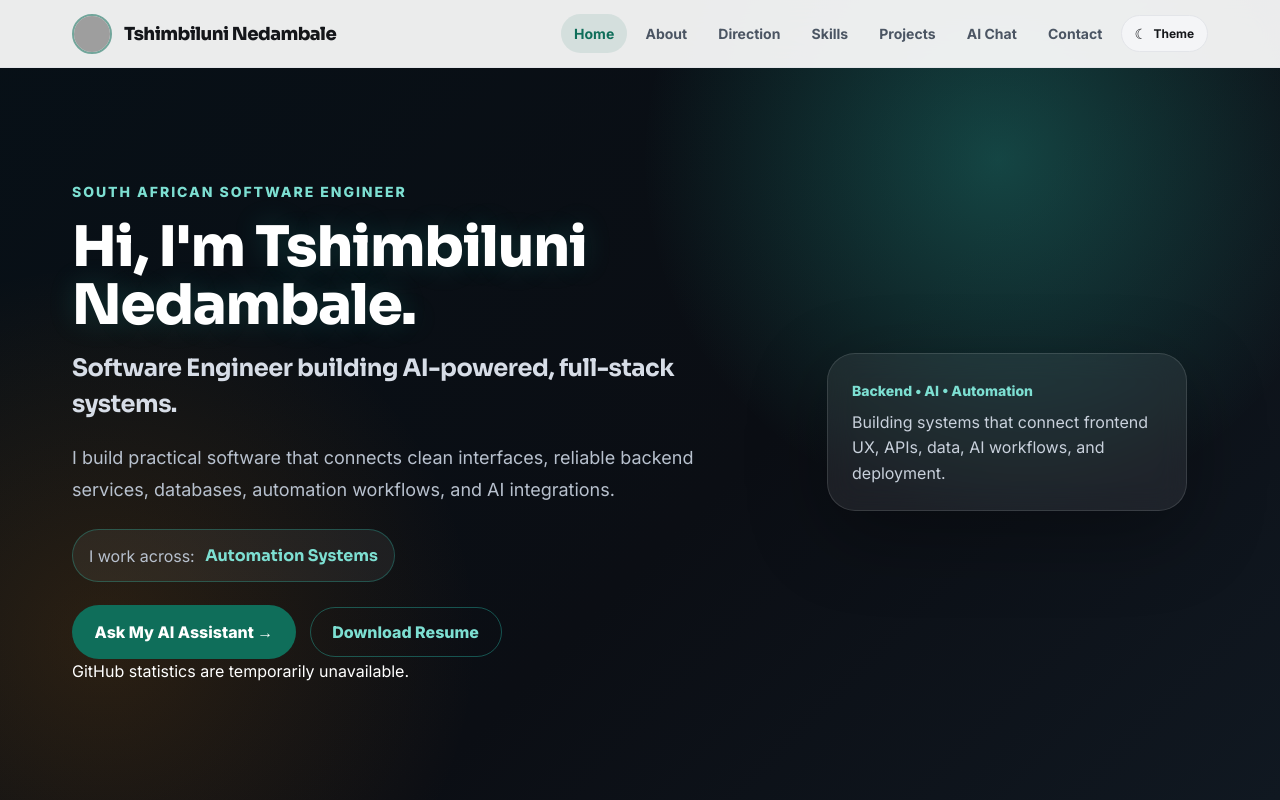
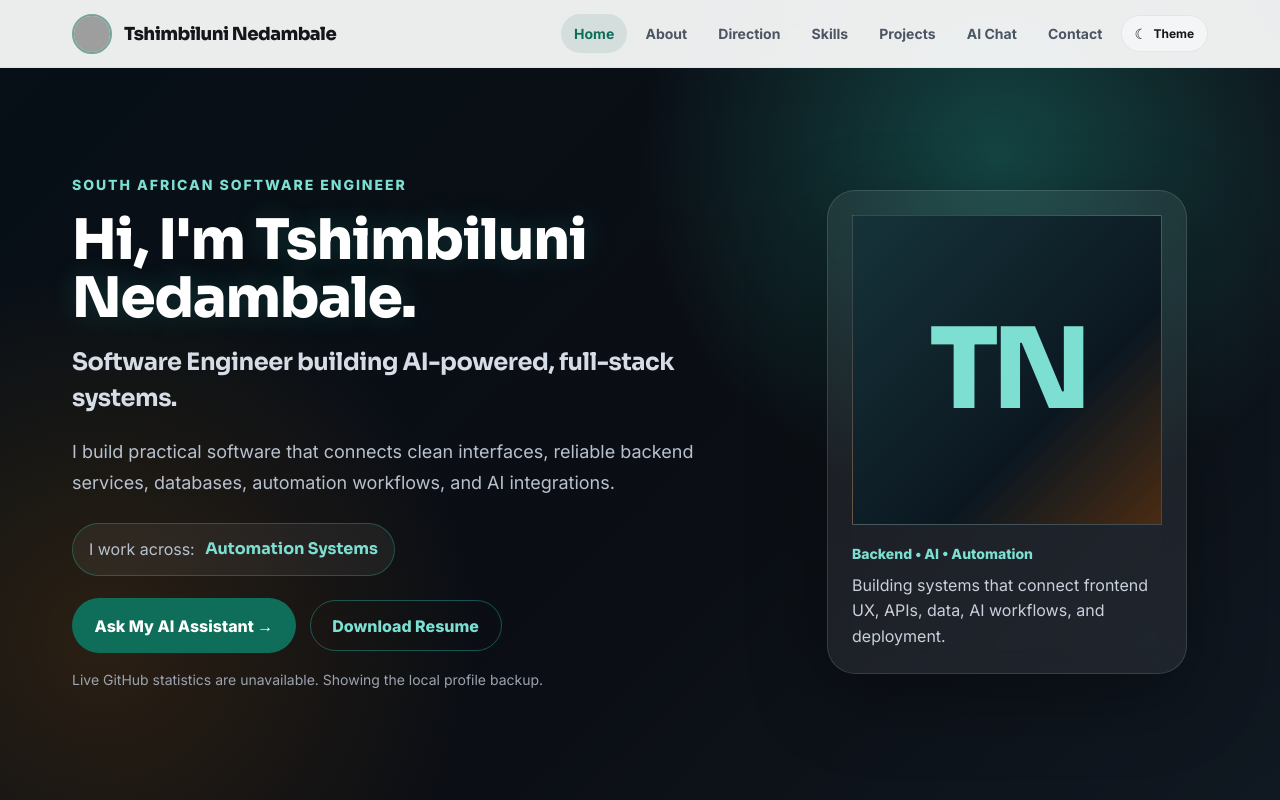
Before and after one commit to TshimbiluniRSA/Tshimbiluni-AI-powered-Portfolio, a React (Vite) app in the folder frontend/: page / in a window 1280 px wide. Shown: the top 800 px of the page. Built offline with nearby package versions, Linux system fonts and the light colour scheme; no server answers; grey boxes are pictures that could not be loaded.

Commit message:
Add local fallback for GitHub profile

```diff
--- a/frontend/src/components/Hero.css
+++ b/frontend/src/components/Hero.css
@@ -17,7 +17,8 @@
 .btn-tertiary { background: transparent; color: #7ddfd2; border-color: rgba(45,212,191,.35); }
 .github-secondary { margin-top: 1rem; color: #9ca3af; font-size: var(--text-sm); } .github-secondary a { color: #7ddfd2; }
 .hero-profile { justify-self: center; width: min(100%, 360px); padding: 1.5rem; border-radius: 28px; border: 1px solid rgba(255,255,255,.12); background: rgba(255,255,255,.07); box-shadow: 0 24px 80px rgba(0,0,0,.32); backdrop-filter: blur(14px); }
-.profile-image { width: 100%; aspect-ratio: 1; border-radius: 24px; object-fit: cover; border: 1px solid rgba(255,255,255,.2); margin-bottom: 1rem; }
+.profile-image { width: 100%; aspect-ratio: 1; border-radius: 0; object-fit: cover; border: 1px solid rgba(255,255,255,.2); margin-bottom: 1rem; }
+.profile-image-fallback { display: grid; place-items: center; background: linear-gradient(135deg, #16333a, #0b1720 65%, #4a2b12); color: #7ddfd2; font-family: var(--font-heading); font-size: clamp(4rem, 10vw, 7rem); font-weight: 800; letter-spacing: -.06em; }
 .profile-card-copy span { color: #7ddfd2; font-weight: 800; font-size: var(--text-sm); } .profile-card-copy p { margin-top: .5rem; color: #c9d1dc; line-height: 1.6; }
 .hero-skeleton { display: grid; gap: 1rem; max-width: 720px; } .line { height: 1rem; } .line.short { width: 38%; } .line.title { width: 90%; height: 4rem; border-radius: 18px; } .line.subtitle { width: 70%; height: 2rem; border-radius: 14px; } .block { width: 82%; height: 6rem; border-radius: 18px; } .line.buttons { width: 48%; height: 3rem; border-radius: 999px; }
 @media (max-width: 968px) { .hero-content { grid-template-columns: 1fr; gap: 2.5rem; } .hero-profile { justify-self: start; max-width: 280px; } }
--- a/frontend/src/components/Hero.tsx
+++ b/frontend/src/components/Hero.tsx
@@ -3,14 +3,18 @@ import { api } from '../api/client';
 import { useGitHubStats } from '../hooks/useGitHubStats';
 import './Hero.css';
 const roles=['Full Stack Development','Backend Engineering','AI Engineering','Automation Systems'];
+const fallbackProfile = {
+ name: 'Tshimbiluni Nedambale',
+ initials: 'TN',
+};
 const Hero:React.FC=()=>{
  const {stats,loading,error:statsError}=useGitHubStats();
- const [downloadLoading,setDownloadLoading]=useState(false),[error,setError]=useState(''),[role,setRole]=useState(0);
+ const [downloadLoading,setDownloadLoading]=useState(false),[error,setError]=useState(''),[role,setRole]=useState(0),[avatarFailed,setAvatarFailed]=useState(false);
  useEffect(()=>{const id=setInterval(()=>setRole(x=>(x+1)%roles.length),2200);return()=>clearInterval(id)},[]);
  const download=async()=>{setDownloadLoading(true);setError('');try{const result=await api.cv.download();window.location.assign(result.download_url)}catch{setError('The CV download could not be prepared. Please try again.')}finally{setDownloadLoading(false)}};
  return <section id="hero" className="hero"><div className="container"><div className="hero-content"><div className="hero-text">
  <p className="hero-kicker">South African Software Engineer</p><h1 className="hero-title">Hi, I'm <span className="highlight">Tshimbiluni Nedambale.</span></h1><h2 className="hero-subtitle">Software Engineer building AI-powered, full-stack systems.</h2><p className="hero-description">I build practical software that connects clean interfaces, reliable backend services, databases, automation workflows, and AI integrations.</p>
  <div className="role-rotator" aria-live="polite"><span>I work across:</span><strong>{roles[role]}</strong></div><div className="hero-actions"><a href="#ai-chat" className="btn btn-primary">Ask My AI Assistant →</a><button className="btn btn-tertiary" onClick={download} disabled={downloadLoading} aria-busy={downloadLoading}>{downloadLoading?'Preparing download…':'Download Resume'}</button></div>
- {error&&<p role="status">{error}</p>}{statsError&&<p role="status">GitHub statistics are temporarily unavailable.</p>}{loading?<p>Loading GitHub statistics…</p>:stats?<div className="github-secondary" aria-label="GitHub statistics"><strong>{stats.profile.public_repositories}</strong> repositories · <strong>{stats.repository_stats.total_stars}</strong> stars · <strong>{stats.repository_stats.total_forks}</strong> forks · <strong>{stats.profile.followers}</strong> followers · <strong>{stats.contributions.total}</strong> contributions<br/>Top languages: {stats.top_languages.map(x=>`${x.name} ${x.percentage}%`).join(' · ')||'Not available'}</div>:null}
- </div><div className="hero-profile">{stats?.profile.avatar_url&&<img src={stats.profile.avatar_url} alt={stats.profile.name||stats.username} className="profile-image"/>}<div className="profile-card-copy"><span>Backend • AI • Automation</span><p>Building systems that connect frontend UX, APIs, data, AI workflows, and deployment.</p></div></div></div></div></section>
+ {error&&<p role="status">{error}</p>}{statsError&&<p className="github-secondary" role="status">Live GitHub statistics are unavailable. Showing the local profile backup.</p>}{loading?<p>Loading GitHub statistics…</p>:stats?<div className="github-secondary" aria-label="GitHub statistics"><strong>{stats.profile.public_repositories}</strong> repositories · <strong>{stats.repository_stats.total_stars}</strong> stars · <strong>{stats.repository_stats.total_forks}</strong> forks · <strong>{stats.profile.followers}</strong> followers · <strong>{stats.contributions.total}</strong> contributions<br/>Top languages: {stats.top_languages.map(x=>`${x.name} ${x.percentage}%`).join(' · ')||'Not available'}</div>:null}
+ </div><div className="hero-profile">{stats?.profile.avatar_url&&!avatarFailed?<img src={stats.profile.avatar_url} alt={stats.profile.name||stats.username} className="profile-image" onError={()=>setAvatarFailed(true)}/>:<div className="profile-image profile-image-fallback" role="img" aria-label={`${fallbackProfile.name} profile placeholder`}>{fallbackProfile.initials}</div>}<div className="profile-card-copy"><span>Backend • AI • Automation</span><p>Building systems that connect frontend UX, APIs, data, AI workflows, and deployment.</p></div></div></div></div></section>
 };export default Hero;
```
